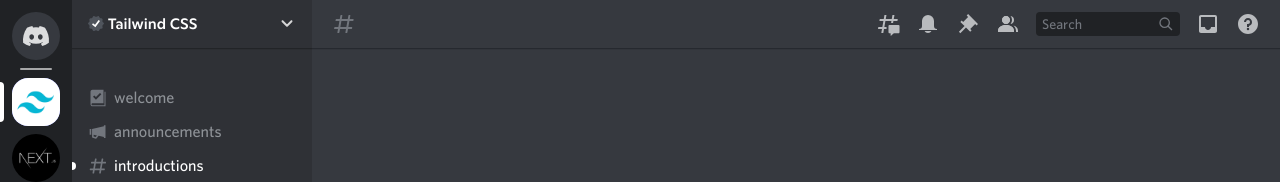
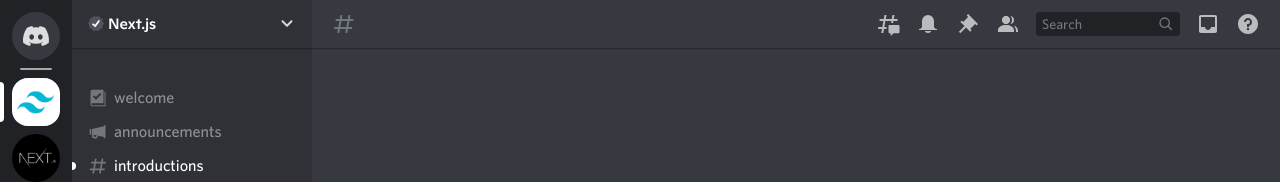
Before and after one commit to FranciscoJavierMartin/Discord-tailwind, a Vue app: page /servers/1/channels/1 in a window 1280 px wide. Shown: the top 182 px of the page. Built offline with nearby package versions, Linux system fonts and the light colour scheme.

Commit message:
Get server

```diff
--- a/src/layouts/MainLayout.vue
+++ b/src/layouts/MainLayout.vue
@@ -8,7 +8,7 @@
       <NavLink
         v-for="server in servers"
         :key="server.id"
-        :to="`/servers/${server.id}/channels/1`"
+        :to="`/servers/${server.id}/channels/${server.categories[0].channels[0].id}`"
       >
         <img :src="`/servers/${server.img}`" />
       </NavLink>
--- a/src/pages/ServersPage.vue
+++ b/src/pages/ServersPage.vue
@@ -7,14 +7,14 @@
         <VerifiedIcon class="absolute text-gray-550" />
         <CheckIcon class="absolute" />
       </div>
-      Tailwind CSS
+      {{ server.label }}
       <ChevronIcon class="w-[18px] h-[18px] ml-auto opacity-80" />
     </button>
     <div class="flex-1 overflow-y-scroll font-medium text-gray-300 mt-[17px]">
       <div
         class="flex-1 space-y-[21px] overflow-y-scroll font-medium pt-3 text-gray-300"
       >
-        <div v-for="category of data['1'].categories" :key="category.id">
+        <div v-for="category of server.categories" :key="category.id">
           <button
             v-if="category.label"
             class="flex items-center px-0.5 text-xs font-title uppercase tracking-wide hover:text-gray-100"
@@ -121,15 +121,13 @@
 import MessageWithUser from '@/components/MessageWithUser.vue';
 import Message from '@/components/Message.vue';
 import data from '@/api/data';
-import type { Server, RootData, Channel, Category } from '@/types/data';
+import type { Server, Channel, Category } from '@/types/data';
 
 const route = useRoute();
 
 const closedCategories = ref<any[]>([]);
 
-const server = computed<Server>(
-  () => (data as RootData)[+(route.params.sid as string)],
-);
+const server = computed<Server>(() => data[+(route.params.sid as string)]);
 
 const channel = computed(() =>
   server.value.categories
```
